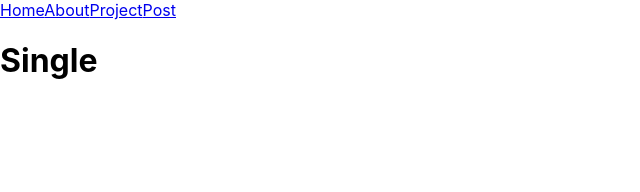
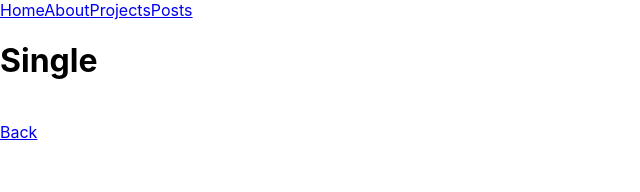
Before and after one commit to gusthescripter/web-gallery, a React (Create React App) app: page /singlepost/1 in a window 1280 px wide. Shown: the top 192 px of the page, without its empty margins (0-640 px from the left). Built offline with nearby package versions, Linux system fonts and the light colour scheme; no server answers.

Commit message:
full skel

```diff
--- a/src/components/NavBar.js
+++ b/src/components/NavBar.js
@@ -15,10 +15,10 @@ export default function NavBar() {
 						About
 					</NavLink>
 					<NavLink to='/Project'>
-						Project
+						Projects
 					</NavLink>
 					<NavLink to='/Post'>
-						Post
+						Posts
 					</NavLink>
 				</nav>
 			</div>
--- a/src/components/SinglePost.js
+++ b/src/components/SinglePost.js
@@ -1,6 +1,6 @@
 
 import React, { useEffect, useState } from 'react'
-import { useParams } from 'react-router-dom'
+import { useParams, Link } from 'react-router-dom'
 
 export default function SinglePost() {
 	const [singlePost, setSinglePost] = useState(null);
@@ -22,6 +22,9 @@ export default function SinglePost() {
 		<main>
 			<h1>Single</h1>
 			{singlePost && singlePost.title.rendered}
+			<br/>
+			<Link to='/post'>Back</Link>
+			<div dangerouslySetInnerHTML={singlePost && { __html: singlePost.content.rendered }}></div>
 		</main>
 	)
 }
--- a/src/components/SingleProject.js
+++ b/src/components/SingleProject.js
@@ -1,6 +1,6 @@
 
 import React, { useEffect, useState } from 'react'
-import { useParams } from 'react-router-dom'
+import { useParams, Link } from 'react-router-dom'
 
 export default function SingleProject() {
 	const [singleProject, setSingleProject] = useState(null);
@@ -22,6 +22,9 @@ export default function SingleProject() {
 		<main>
 			<h1>Single</h1>
 			{singleProject && singleProject.title.rendered}
+			<Link to='/project'>Back</Link>
+			<div dangerouslySetInnerHTML={singleProject && { __html: singleProject.content.rendered }}></div>
+
 		</main>
 	)
 }
```
